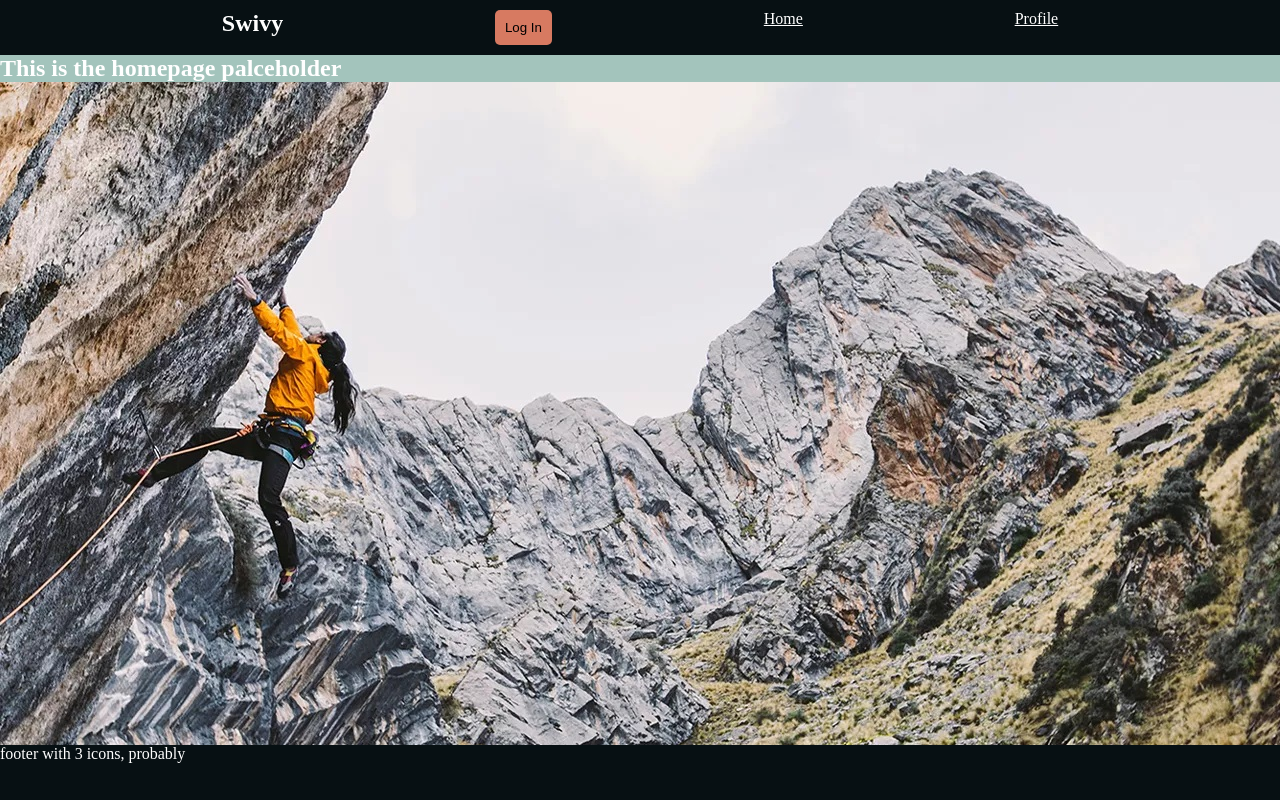
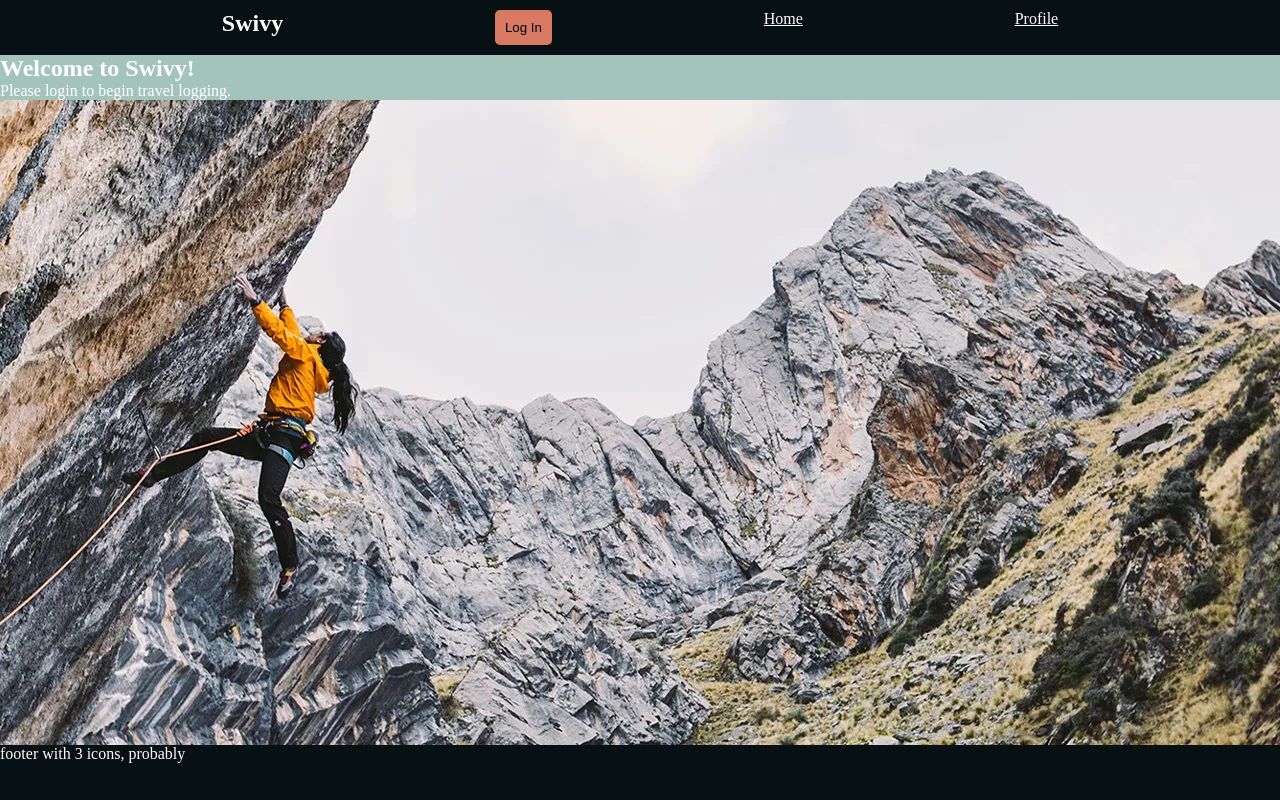
Before and after one commit to Bernard-Li/Final_Project_CB, a React (Create React App) app in the folder client/: page / in a window 1280 px wide. Built offline with nearby package versions, Linux system fonts and the light colour scheme; no server answers; a web font is replaced by a local one.

Commit message:
useEffect if removed, dependency added based on user

```diff
--- a/client/src/components/Homepage.js
+++ b/client/src/components/Homepage.js
@@ -18,7 +18,7 @@ const Homepage = () =>{
   //email will the be used to check if they are already stored in the database.
   useEffect(() => {
     //Prevents the fetch from running every single time the homepage component is rendered
-    if(!user){
+
       fetch(`/api/create-user`,{
         method: "POST",
         body: JSON.stringify(user),
@@ -27,13 +27,7 @@ const Homepage = () =>{
       }
     })
     // console.log(`user is : ${user}`);
-  }
-  //***REMOVE****
-  else if(user) {
-      console.log('profile is mounted to db, in login');
-    }
-  //to be removed after final pass ^
-  }, [])
+  }, [user])
 
   return (
     <>
@@ -52,7 +46,10 @@ const Homepage = () =>{
     </Wrapper>
       :
     //everything below this statement is the default homepage
-      <h2> This is the homepage palceholder </h2>
+    <>
+      <h2> Welcome to Swivy! </h2>
+      <p>Please login to begin travel logging.</p>
+    </>
     }
     </>
   )
```
